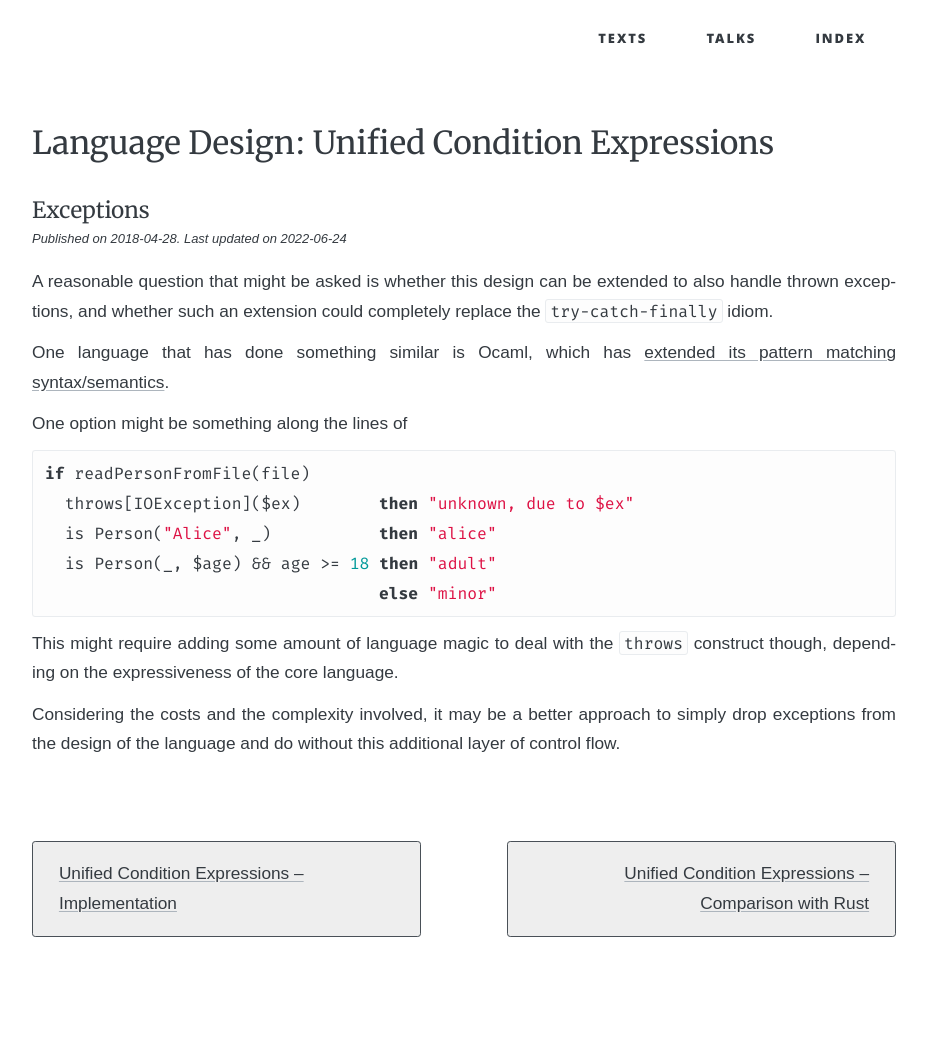
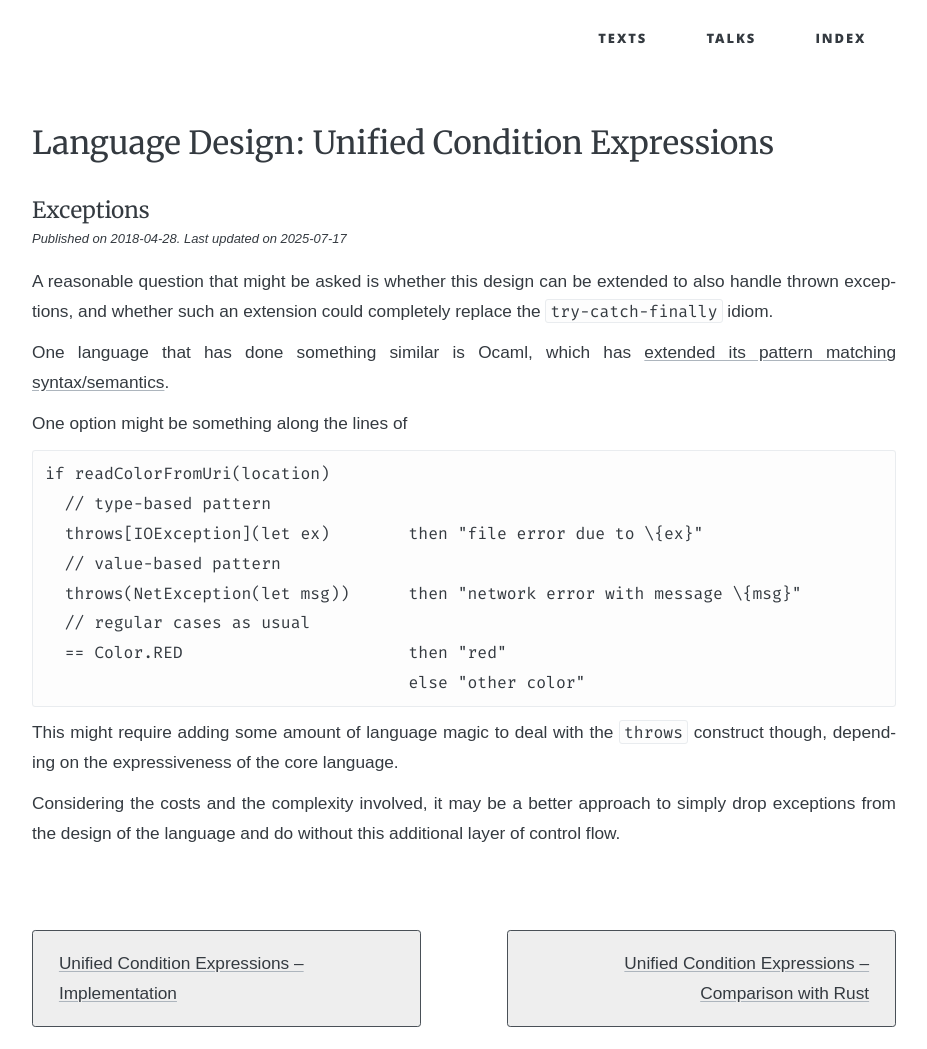
Before and after one commit to soc/soc.me, a Jekyll site: the page built from _languages/unified-condition-expressions-exceptions.md, in a window 1280 px wide. Shown: the whole page, without its empty margins (176-1103 px from the left). Built offline with Jekyll 4.4.1, drawn with Linux system fonts in a browser that asks for light colours; some web fonts are replaced; before the commit the page ends 959 px from its top, so only the background shows below that.

Commit message:
improve color and align syntax in UCE exception example article

````diff
--- a/_languages/unified-condition-expressions-exceptions.md
+++ b/_languages/unified-condition-expressions-exceptions.md
@@ -1,7 +1,7 @@
 ---
 title:  "Language Design: Unified Condition Expressions – Exceptions"
 date:   2018-04-28
-update: 2022-06-24
+update: 2025-07-17
 redirect_from: "/languages/unified-condition-syntax-advanced"
 page_previous_title: "Unified Condition Expressions – Implementation"
 page_previous_url:   "unified-condition-expressions-implementation"
@@ -17,12 +17,15 @@ One language that has done something similar is Ocaml, which has
 
 One option might be something along the lines of
 
-```ml
-if readPersonFromFile(file)
-  throws[IOException]($ex)        then "unknown, due to $ex"
-  is Person("Alice", _)           then "alice"
-  is Person(_, $age) && age >= 18 then "adult"
-                                  else "minor"
+```
+if readColorFromUri(location)
+  // type-based pattern
+  throws[IOException](let ex)        then "file error due to \{ex}"
+  // value-based pattern
+  throws(NetException(let msg))      then "network error with message \{msg}"
+  // regular cases as usual
+  == Color.RED                       then "red"
+                                     else "other color"
 ```
 
 This might require adding some amount of language magic to deal with the `throws` construct though,
````
